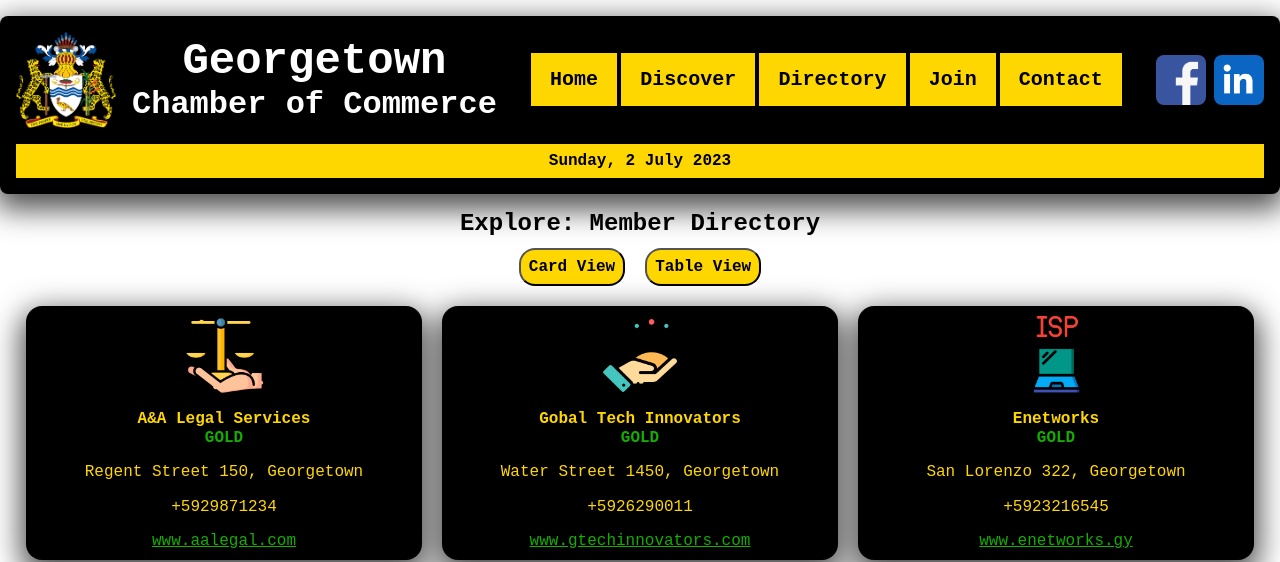
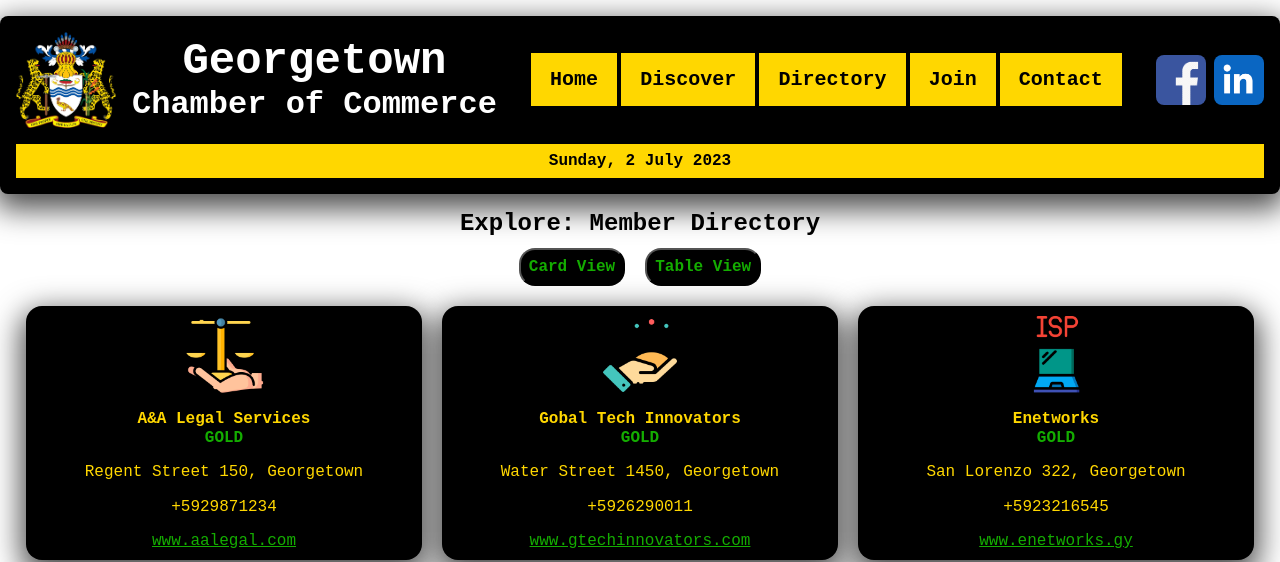
Before and after one commit to adriankippins/WDD230, a plain HTML site: page chamber/directory.html in a window 1280 px wide. Shown: the top 562 px of the page. Drawn offline with Linux system fonts and the light colour scheme; a web font is replaced by a local one.

Commit message:
Page Tweak

```diff
--- a/chamber/styles/small.css
+++ b/chamber/styles/small.css
@@ -439,13 +439,14 @@ picture {
 .disc-main-container button {
     padding: .5rem;
     font-weight: bold;
-    background-color: gold;
+    background-color: #000;
+    color: rgba(30, 255, 0, 0.678);
     border-radius: 1rem;
     margin-bottom: 20px;
 }
 
 .disc-main-container button:hover {
-    background-color: darkred;
+    background-color: #000000c4;
 }
 
 .card-view {
```
